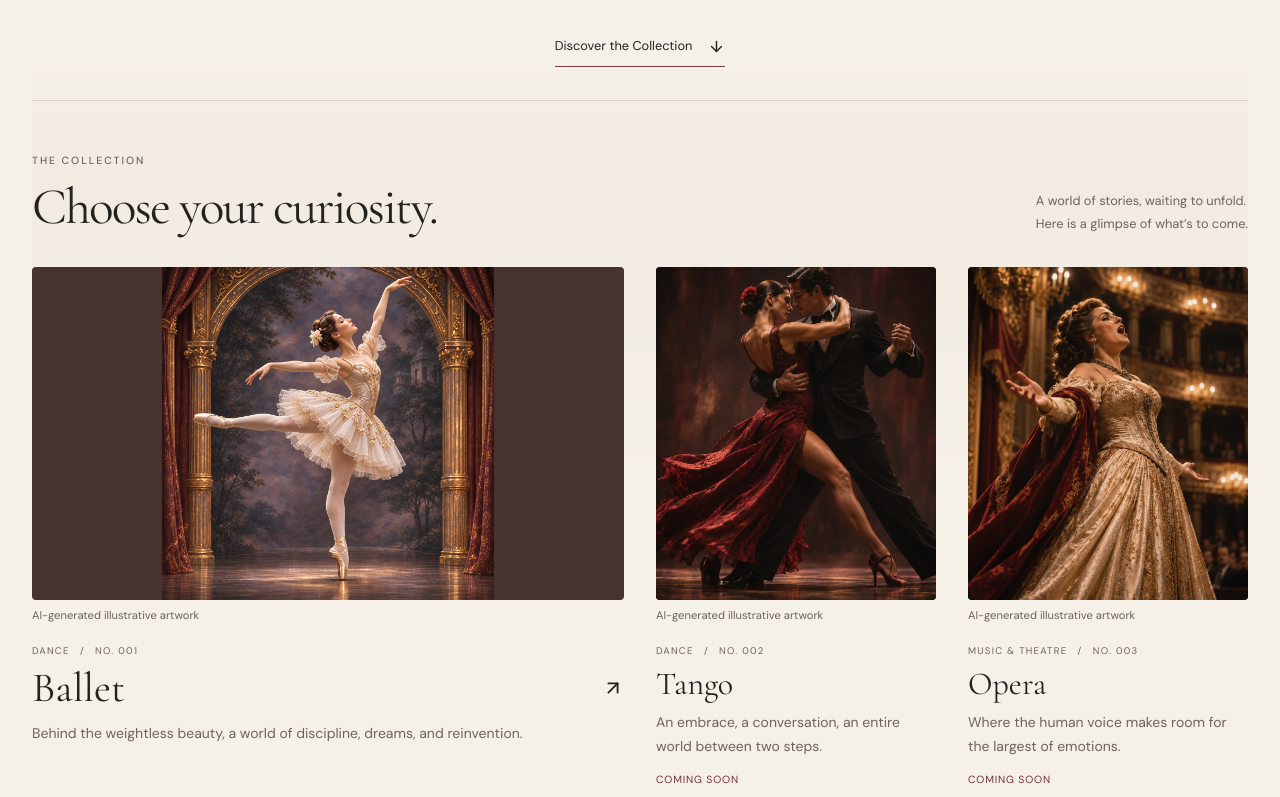
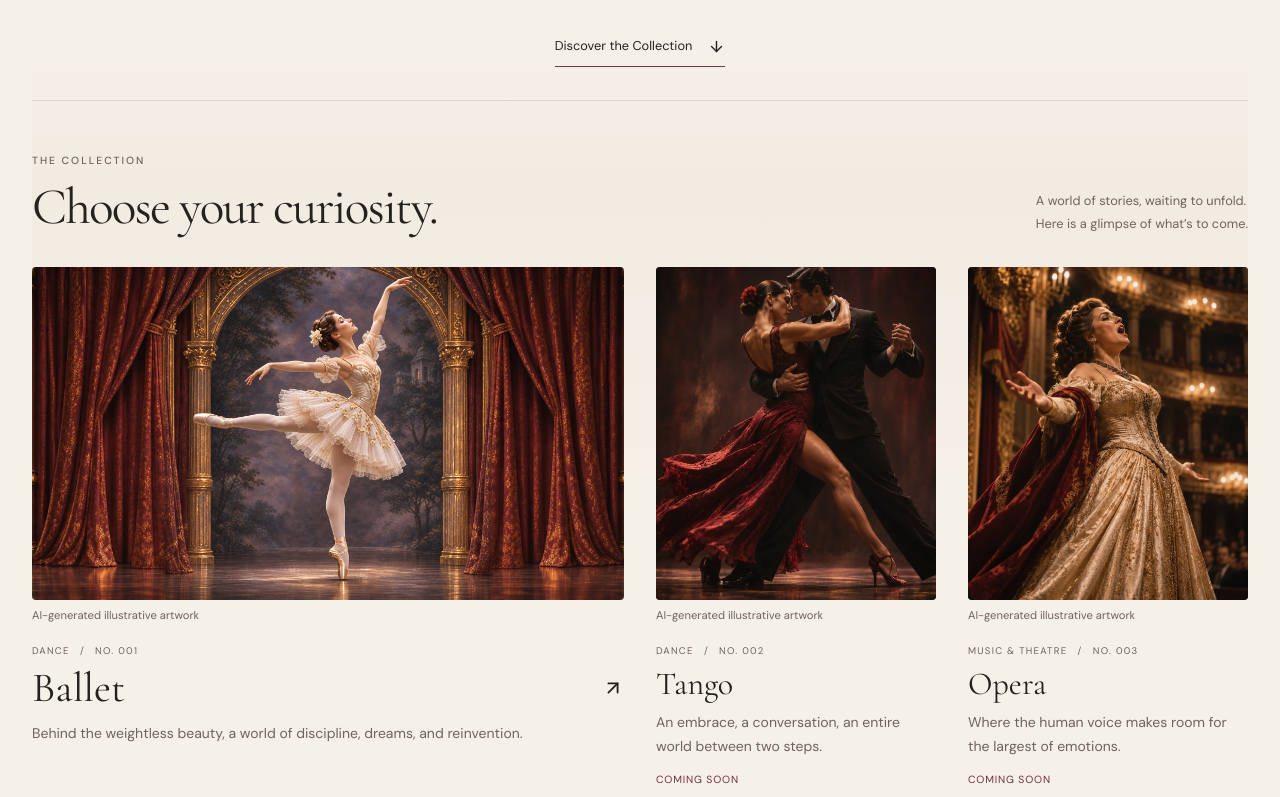
Before and after one commit to lidialuncian/the-history-of, a Next.js app: page /ballet/entrance-preview in a window 1280 px wide. Shown: the part 629-1426 px from the top of the page. Built offline with nearby package versions, Linux system fonts and the light colour scheme.

Commit message:
Extend homepage Ballet stage around the unchanged start frame

```diff
--- a/src/app/globals.css
+++ b/src/app/globals.css
@@ -149,3 +149,13 @@ html[data-ballet-entrance="landing"] .ballet-entrance-film video {
   mask-image: linear-gradient(to bottom, transparent, #000 1.5%, #000 98.5%, transparent), linear-gradient(to right, transparent, #000 3%, #000 97%, transparent);
   mask-composite: intersect;
 }
+
+/* Extend the stage around the exact square start frame without scaling the dancer. */
+.exhibit-visual.artwork-ballet {
+  background-image: url('/animations/ballet/homepage-stage-extension-v2.webp');
+  background-position: center;
+  background-size: cover;
+}
+.ballet-cardFrame { position: absolute; top: 0; left: 50%; height: 100%; aspect-ratio: 1; max-width: 100%; translate: -50% 0; }
+.ballet-cardFrame img { mask-image: linear-gradient(to right, transparent, #000 1.5%, #000 98.5%, transparent); }
+.ballet-entrance-film video { mask-image: linear-gradient(to right, transparent, #000 1.5%, #000 98.5%, transparent); }
--- a/src/components/exhibition/ExhibitCard.tsx
+++ b/src/components/exhibition/ExhibitCard.tsx
@@ -8,16 +8,19 @@ import type { Subject } from "@/types/subject";
 
 export function ExhibitCard({ subject }: { subject: Subject }) {
   const beginEntrance = useBalletEntrance();
+  const image = subject.artwork.image ? (
+    <Image
+      src={subject.artwork.image.src}
+      alt={subject.artwork.image.alt}
+      fill
+      sizes={subject.featured ? "(min-width: 72rem) 66vw, 100vw" : "(min-width: 30rem) 50vw, 100vw"}
+    />
+  ) : null;
   const content = (
     <>
       <div className={`exhibit-visual artwork-${subject.artwork.theme}`}>
-        {subject.artwork.image ? (
-          <Image
-            src={subject.artwork.image.src}
-            alt={subject.artwork.image.alt}
-            fill
-            sizes={subject.featured ? "(min-width: 72rem) 66vw, 100vw" : "(min-width: 30rem) 50vw, 100vw"}
-          />
+        {image ? (
+          subject.id === "ballet" ? <div className="ballet-cardFrame">{image}</div> : image
         ) : (
           <>
             <div className="artwork-composition" aria-hidden="true">
```
Also changed, not shown: public/animations/ballet/homepage-stage-extension-v2.webp (added), 7 other files (tests, documents, lock files or other folders).
